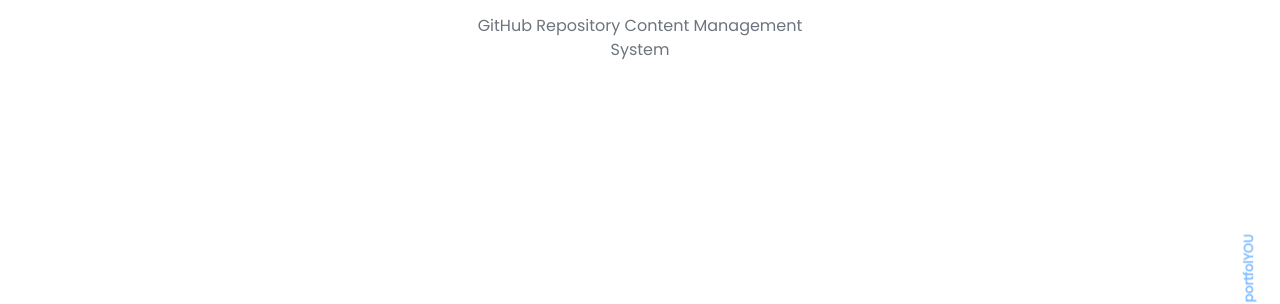
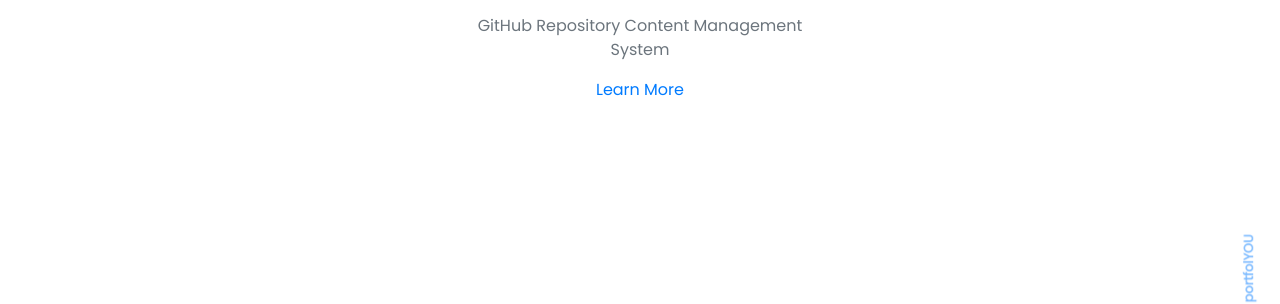
Before and after one commit to paulkoanui/github-cms-docs, a Jekyll site: the page built from pages/index.md, in a window 1280 px wide. Shown: the part 497-801 px from the top of the page. Built offline with Jekyll 4.4.1, drawn with Linux system fonts in a browser that asks for light colours; nearby versions of some CDN libraries.

Commit message:
added "Learn More" link

```diff
--- a/_includes/landing.html
+++ b/_includes/landing.html
@@ -9,7 +9,10 @@
       </div>
     </div>
 
-    <p class="text-muted wow animated slideInUp" data-wow-delay=".15s">{{ site.description }}</p>
+    <div class="text-muted wow animated slideInUp" data-wow-delay=".15s">
+      <p class="text-muted wow animated slideInUp">{{ site.description }}</p>
+      <p class="text-muted wow animated slideInUp"><a href="about/">Learn More</a></p>
+    </div>
 
   </div>
 </div>
```
